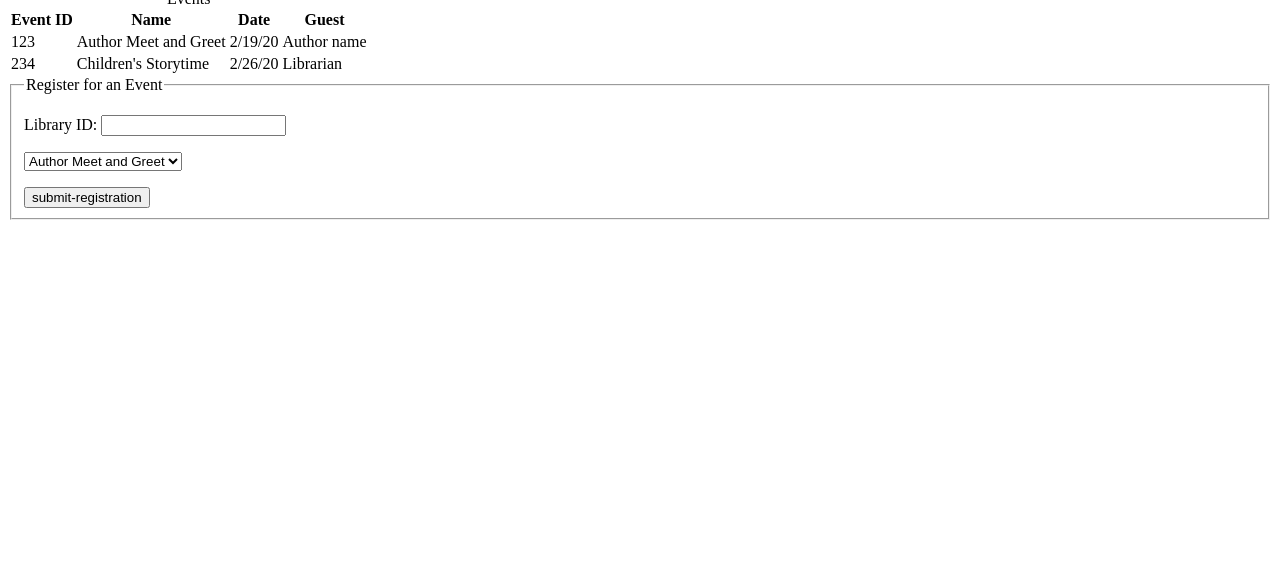
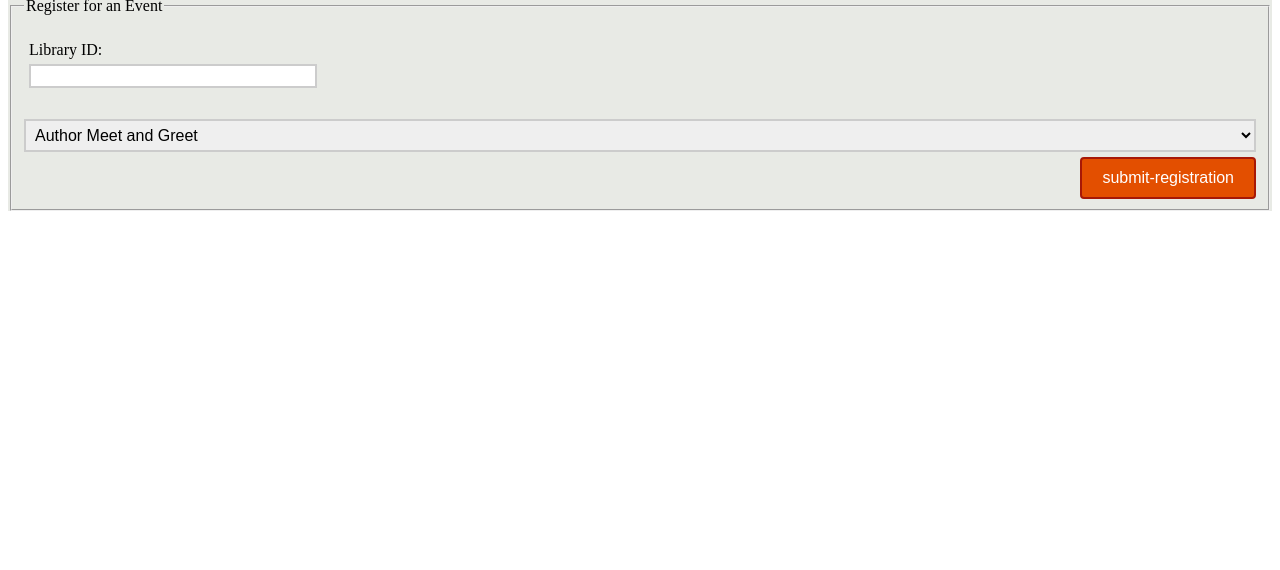
Before and after one commit to RebekahKoon/CS-340-step-3, a plain HTML site: page events.html in a window 1280 px wide. Shown: the part 230-800 px from the top of the page. Drawn offline with Linux system fonts and the light colour scheme.

Commit message:
Added style sheet to events.html

```diff
--- a/events.html
+++ b/events.html
@@ -5,6 +5,7 @@
   <meta charset="UTF-8">
   <meta name="viewport" content="width=device-width, initial-scale=1.0">
   <meta http-equiv="X-UA-Compatible" content="ie=edge">
+  <link rel="stylesheet" href="style.css" type="text/css">
   <title>Register for Upcoming Events</title>
 </head>
 
@@ -58,6 +59,7 @@
       </tbody>
     </table>
 
+    <!-- Form for user to register for an event -->
     <form action="http://web.engr.oregonstate.edu/~zhangluy/tools/class-content/form_tests/check_request.php" method="post">
       <fieldset>
         <legend>Register for an Event</legend>
--- a/style.css
+++ b/style.css
@@ -6,6 +6,7 @@ h1 {
   text-align: center;
 }
 
+/* Style for tables */
 .table {
   border: 1px solid black;
   margin: auto;
```
